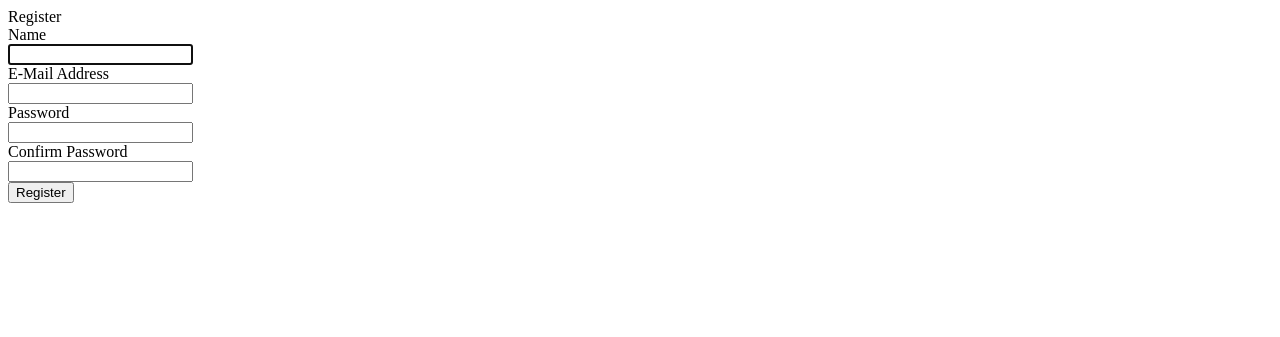
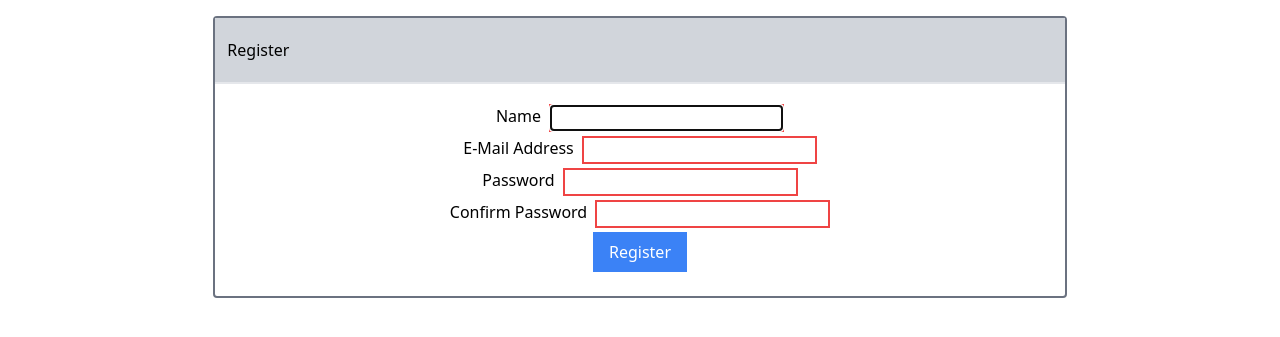
Before and after one commit to bil2x/corona-warriors, a PHP site: page /app/views/auth/register.view.php in a window 1280 px wide. Shown: the top 337 px of the page. Run offline with PHP 8.4, Linux system fonts and the light colour scheme.

Commit message:
Register Form complete

```diff
--- a/app/controllers/auth/LoginController.php
+++ b/app/controllers/auth/LoginController.php
@@ -1,6 +1,6 @@
 <?php
 
-namespace App\Controllers;
+namespace App\Controllers\Auth;
 
 /**
  *
@@ -9,7 +9,7 @@
 {
 
 
-	public function show()
+	public function create()
 	{
 
 		return view('auth/login');
--- a/app/controllers/auth/ResetController.php
+++ b/app/controllers/auth/ResetController.php
@@ -1,11 +1,11 @@
 <?php
 
-namespace App\Controllers;
+namespace App\Controllers\Auth;
 
 class ResetController
 {
 
-	public function show()
+	public function create()
 	{
 		return view('auth/reset');
 	}
--- a/app/views/auth/register.view.php
+++ b/app/views/auth/register.view.php
@@ -1,57 +1,64 @@
 <!DOCTYPE html>
 <html>
+
 <head>
     <title>Register</title>
+    <link href="https://unpkg.com/tailwindcss@^1.0/dist/tailwind.min.css" rel="stylesheet">
 </head>
+
 <body>
     <main class="py-4">
         <div class="container">
-    <div class="row justify-content-center">
-        <div class="col-md-8">
-            <div class="card">
-                <div class="card-header">Register</div>
+            <div class="flex justify-center">
+                <div class="flex-initial w-2/3">
+                    <div class="border-solid border-2 border-gray-500 flex flex-col rounded">
+                        <div class="px-3 py-5 bg-gray-300 border-b-2 border-solid border-orange-300 mb-0">Register</div>
 
-                <div class="card-body">
-                    <form method="POST" action="http://auth.test/register">
-                        <input type="hidden" name="_token" value="EQmUZpwkG0Lqecs7xUtj9fbE78BHD8cnsnevKeLf">
-                        <div class="form-group row">
-                            <label for="name" class="col-md-4 col-form-label text-md-right">Name</label>
+                        <div class="flex-auto p-5">
+                            <form method="POST" action="/register">
 
-                            <div class="col-md-6">
-                                <input id="name" type="text" class="form-control " name="name" value="" required autocomplete="name" autofocus>
+                                <div class="flex flex-wrap mb-1 mx-12 justify-center">
+                                    <label for="name" class="text-right pr-2 grid-cols-6">Name</label>
+
+                                    <div class=" flex-initial border-2 border-red-500">
+                                        <input id="name" type="text" class="form-control " name="name" required autocomplete="name" autofocus>
 
                                     </div>
+                                    <span class="help is-danger"><?php echo $_SESSION['error']['name'] ?? ''; ?></span>
                                 </div>
 
-                        <div class="form-group row">
-                            <label for="email" class="col-md-4 col-form-label text-md-right">E-Mail Address</label>
+                                <div class="flex flex-wrap mb-1 mx-12 justify-center">
+                                    <label for="email" class="text-right pr-2 grid-cols-6">E-Mail Address</label>
 
-                            <div class="col-md-6">
+                                    <div class=" flex-initial border-2 border-red-500">
                                         <input id="email" type="email" class="form-control " name="email" value="" required autocomplete="email">
 
                                     </div>
+                                    <span class="help is-danger"><?php echo $_SESSION['error']['email'] ?? ''; ?></span>
                                 </div>
 
-                        <div class="form-group row">
-                            <label for="password" class="col-md-4 col-form-label text-md-right">Password</label>
+                                <div class="flex flex-wrap mb-1 mx-12 justify-center">
+                                    <label for="password" class="text-right pr-2 grid-cols-6">Password</label>
 
-                            <div class="col-md-6">
+                                    <div class=" flex-initial border-2 border-red-500">
                                         <input id="password" type="password" class="form-control " name="password" required autocomplete="new-password">
 
                                     </div>
+                                    <span class="help is-danger"><?php echo $_SESSION['error']['password'] ?? ''; ?></span>
                                 </div>
 
-                        <div class="form-group row">
-                            <label for="password-confirm" class="col-md-4 col-form-label text-md-right">Confirm Password</label>
+                                <div class="flex flex-wrap mb-1 mx-12 justify-center">
+                                    <label for="password-confirm" class="text-right pr-2 grid-cols-6">Confirm Password</label>
 
-                            <div class="col-md-6">
+                                    <div class=" flex-initial border-2 border-red-500">
                                         <input id="password-confirm" type="password" class="form-control" name="password_confirmation" required autocomplete="new-password">
                                     </div>
+                                    <span class="help is-danger"><?php echo $_SESSION['error']['password_confirmation'] ?? ''; ?></span>
                                 </div>
 
-                        <div class="form-group row mb-0">
-                            <div class="col-md-6 offset-md-4">
-                                <button type="submit" class="btn btn-primary">
+                                <div class="flex flex-wrap mb-1 mx-12 justify-center mb-0">
+                                    <div class="">
+                                        <button type="submit" class="bg-blue-500 px-4 py-2 text-white hover:bg-blue-700">
                                             Register
                                         </button>
                                     </div>
@@ -64,4 +71,9 @@
         </div>
     </main>
 </body>
+
 </html>
+<?php
+
+unset($_SESSION['error']);
+?>
--- a/core/Router.php
+++ b/core/Router.php
@@ -28,20 +28,18 @@
 
     public function direct($uri, $requestType)
     {
-
         if (array_key_exists($uri, $this->routes[$requestType])) {
-
             return $this->callAction(
                 ...explode("@", $this->routes[$requestType][$uri])
             );
         }
-
         throw new \Exception('No routes defined for this URI');
     }
 
     protected function callAction($controller, $action)
     {
         $controller = "App\\Controllers\\{$controller}";
+        //dd($controller);
         $controller = new $controller;
         if (!method_exists($controller, $action)) {
             throw new \Exception(
```
Also changed, not shown: app/controllers/LoginController.php (deleted, +0 -17 lines), app/controllers/RegisterController.php (deleted, +0 -12 lines), app/controllers/ResetController.php (deleted, +0 -12 lines), app/controllers/auth/RegisterController.php (+53 -2 lines), app/models/User.php (added, +19 -0 lines), app/routes.php (+6 -3 lines), basic_tables.sql (deleted, +0 -99 lines), 2 other files. Lines whose indentation alone changed are shown as unchanged.
